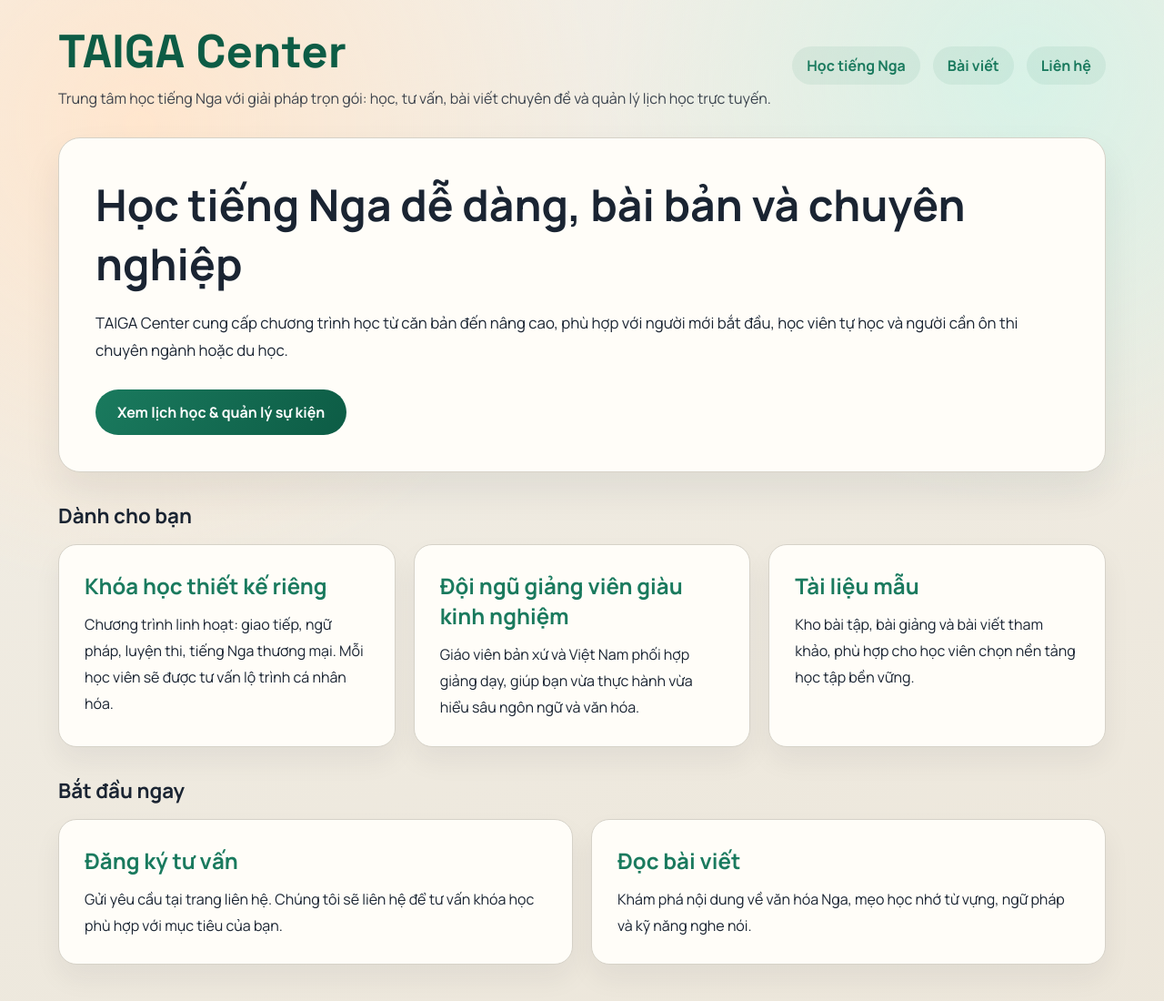
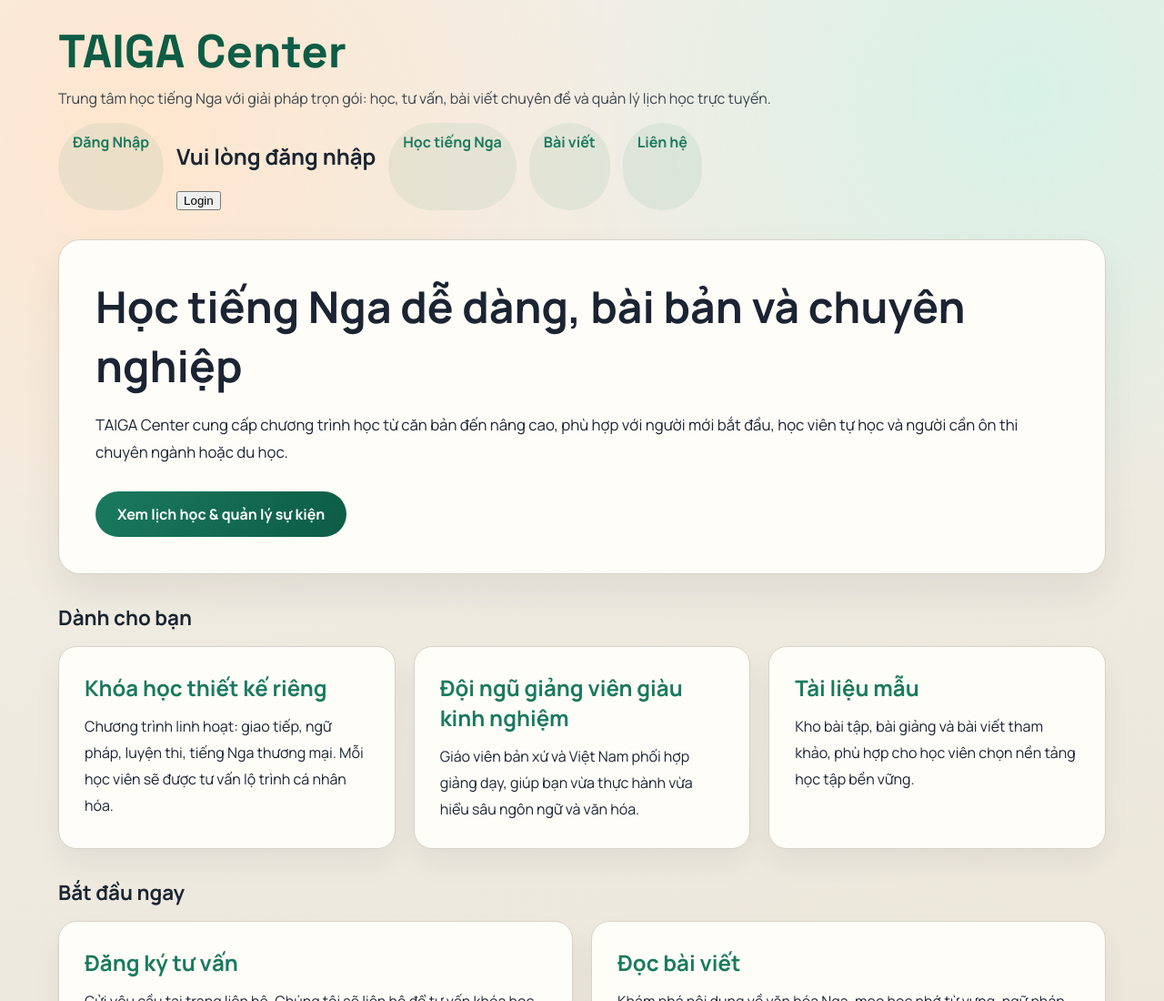
Before and after one commit to Trang68/calendar-sheet-manager, a website: page public/home.html in a window 1280 px wide. Shown: the top 1100 px of the page at 91% size. Drawn offline with Linux system fonts and the light colour scheme.

Commit message:
add button login in Home page

```diff
--- a/public/home.html
+++ b/public/home.html
@@ -50,7 +50,11 @@
           <p class="description">Trung tâm học tiếng Nga với giải pháp trọn gói: học, tư vấn, bài viết chuyên đề và quản lý lịch học trực tuyến.</p>
         </div>
         <nav class="nav-links">
-          <!-- <a href="/">Calendar</a> -->
+          <a href="/">Đăng Nhập</a>
+        <div id="loginForm">
+          <h2>Vui lòng đăng nhập</h2>
+          <button onclick="login()">Login</button>
+        </div>
           <a href="/learn">Học tiếng Nga</a>
           <a href="/articles">Bài viết</a>
           <a href="/contact">Liên hệ</a>
```
